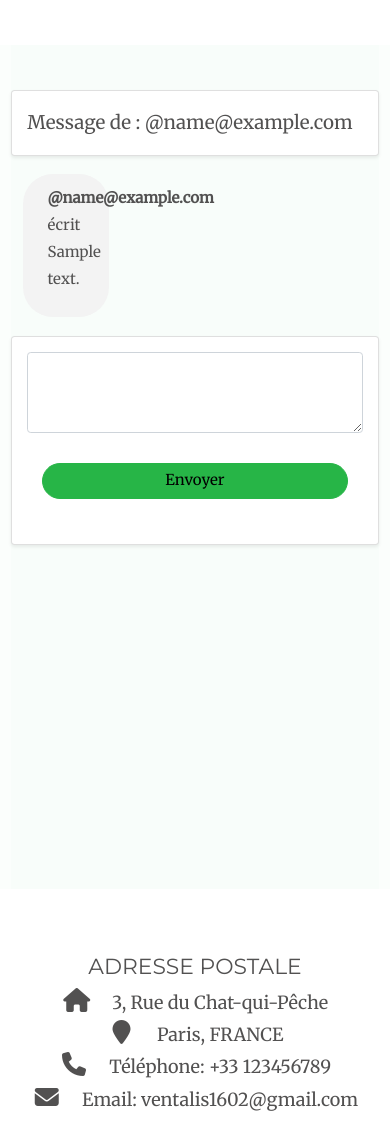
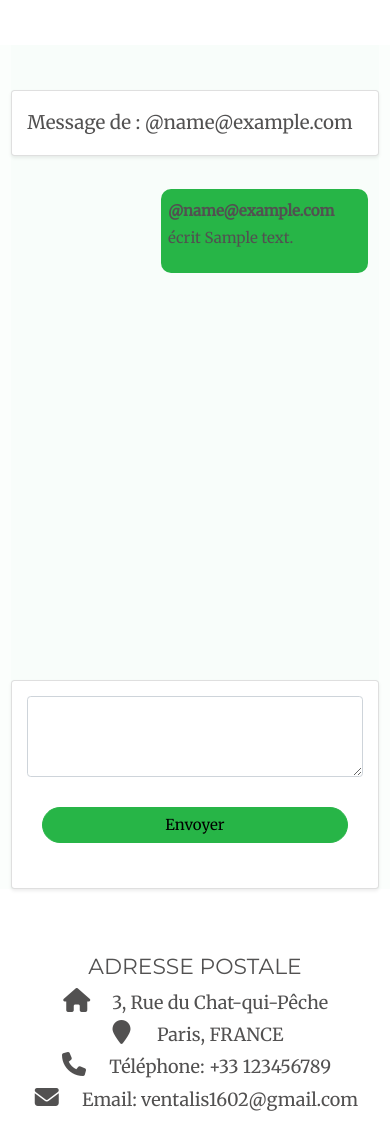
Before and after one commit to Aleks512/Ventalis, a Django app: page /messagerie/inbox/1/ in a window 390 px wide. Shown: the part 97-1226 px from the top of the page. Run offline with Django 4.2, Linux system fonts and the light colour scheme; a user stored in the database is signed in; tables that the repository leaves empty hold one stand-in row (values such as "Sample post"); some libraries are stand-ins or nearby versions.

Commit message:
client profile et chat responsive

```diff
--- a/messagerie/templates/messagerie/thread.html
+++ b/messagerie/templates/messagerie/thread.html
@@ -1,8 +1,7 @@
 {% extends 'base.html' %}
 
-
 {% block content %}
-<div class="container h-100">
+<div class="container h-100 d-flex flex-column" style="height: calc(100% - 56px);">
     <div class="row">
         <div class="card col-md-12 mt-5 p-3 shadow-sm">
             {% if thread.receiver == request.user %}
@@ -13,6 +12,7 @@
         </div>
     </div>
 
+    <div class="flex-grow-1 overflow-auto my-3" style="flex-grow: 1; overflow: auto;">
         {% if message_list.count == 0 %}
             <div class="row my-5">
                 <div class="col-md-12">
@@ -22,13 +22,13 @@
         {% else %}
             {% for message in message_list %}
                 <div class="row">
-                <div class="col-md-12 my-1">
+                    <div class="col-md-12 my-1 d-flex {% if message.sender_user == request.user %} justify-content-end {% else %} justify-content-start {% endif %}">
                         {% if message.sender_user == request.user %}
-                        <div class="sent-message my-3">
+                            <div class="my-3 p-2" style="background-color: #27B547; max-width: 60%; width: auto; border-radius: 10px">
                                 <p><b>@{{ message.sender_user }}</b> écrit {{ message.body }}</p>
                             </div>
                         {% else %}
-                        <div class="received-message my-3">
+                            <div class="my-3 p-2" style="background-color: #f2f2f2; max-width: 60%; width: auto;border-radius: 10px">
                                 <p><b>{{ message.sender_user }}</b> écrit {{ message.body }}</p>
                             </div>
                         {% endif %}
@@ -36,6 +36,7 @@
                 </div>
             {% endfor %}
         {% endif %}
+    </div>
 
     <div class="row">
         <div class="card col-md-12 p-3 shadow-sm">
--- a/users/views.py
+++ b/users/views.py
@@ -78,8 +78,8 @@ class WebAppLoginView(LoginView):
 @login_required
 def customer_profile(request):
     # Assuming the user is authenticated, retrieve their customer profile
-    ordered_items = OrderItem.objects.filter(customer=request.user, ordered=True).order_by("status")
-    not_ordered_items = OrderItem.objects.filter(customer=request.user, ordered=False).order_by("status")
+    ordered_items = OrderItem.objects.filter(customer=request.user, ordered=True).order_by("status", "-date_added")
+    not_ordered_items = OrderItem.objects.filter(customer=request.user, ordered=False).order_by("status", "-date_added")
 
     context = {
         "ordered_items": ordered_items,
```
Lines whose indentation alone changed are shown as unchanged.
